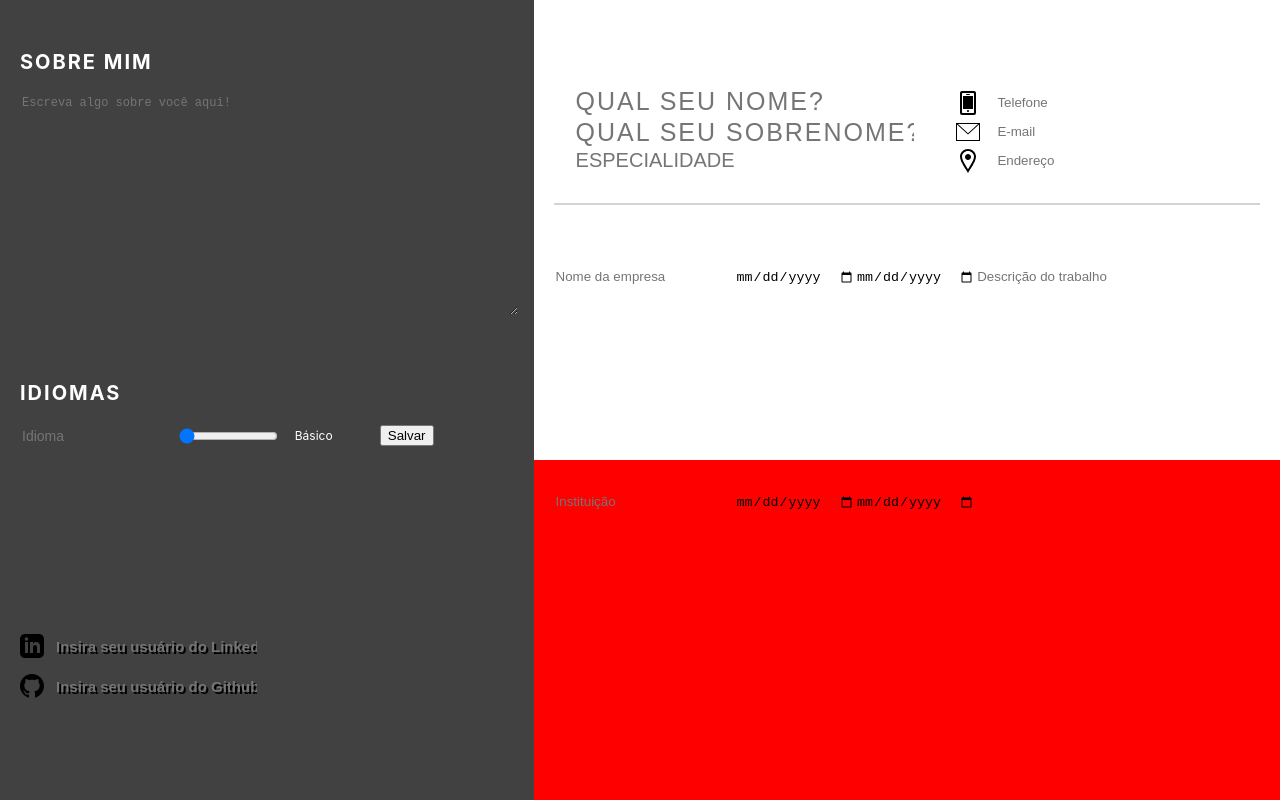
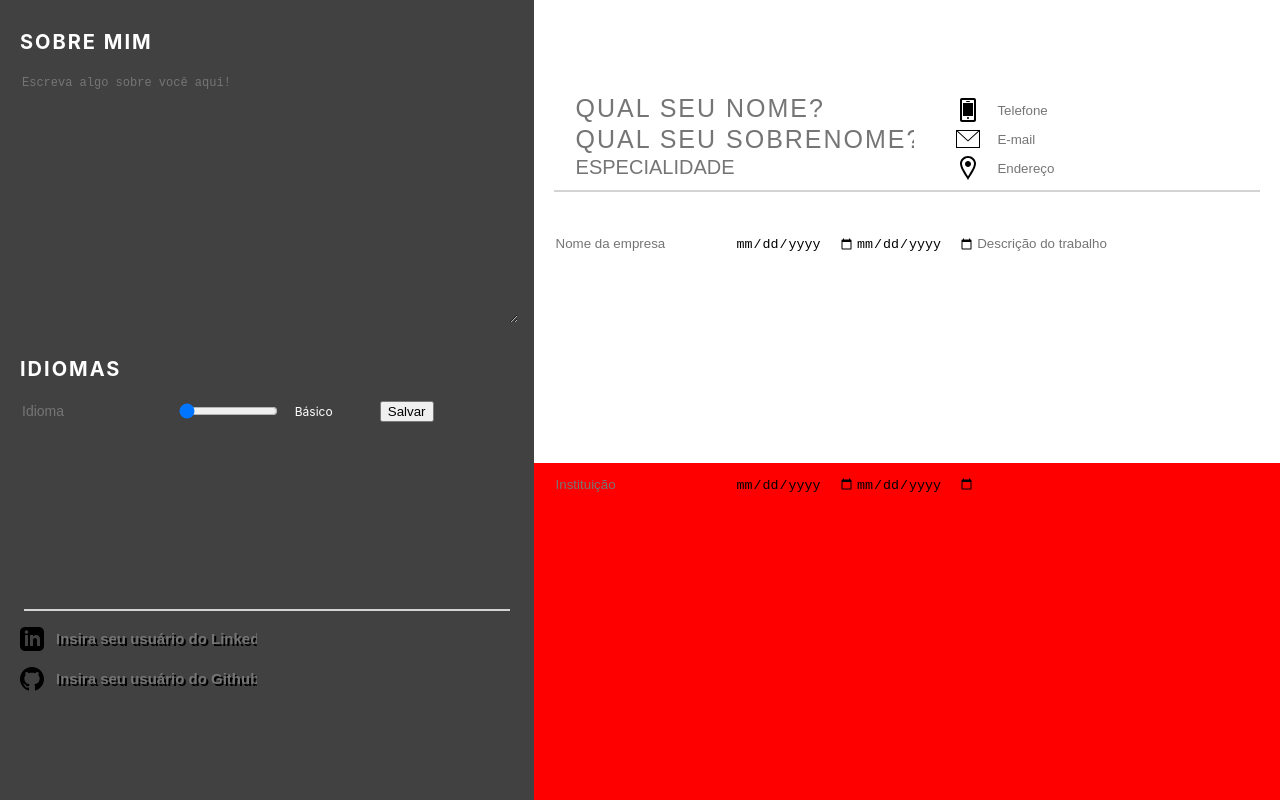
Before and after one commit to gukenji/cv-project, a React (Create React App) app: page / in a window 1280 px wide. Built offline with nearby package versions, Linux system fonts and the light colour scheme.

Commit message:
minor changes on contacts and name sections

```diff
--- a/src/components/About.js
+++ b/src/components/About.js
@@ -18,6 +18,7 @@ class About extends Component {
         {/* é possivel aumentar ou diminuir o length de acordo com o espaco disponivel? */}
         {/* tentar manter heights fixos para cada seção, porém nâo é o ideal caso a pessoa escreva pouco em About Me ou coloque poucos idiomas */}
         <textarea maxlength="600" placeholder="Escreva algo sobre você aqui!"></textarea>
+        <p className="end-section"></p>
       </div>
     );
   }
--- a/src/components/SocialLinks.js
+++ b/src/components/SocialLinks.js
@@ -23,6 +23,7 @@ class SocialLinks extends Component {
     const { links } = this.state;
     return (
       <div className="SocialLinks">
+          <p className="start-section"></p>
           <p><span className="username">{linkedin_svg}<span className="link hidden">www.linkedin.com/</span><input onChange={(e) => this.showLink(e)} className="link" type='text' id='linkedin' placeholder='Insira seu usuário do Linkedin' /></span></p>
           <p><span className="username">{github_svg}<span className="link hidden">www.github.com/</span><input onChange={(e) => this.showLink(e)} className="link" type='text' id='github' placeholder='Insira seu usuário do Github' /></span></p>
       </div>
--- a/src/style/About.css
+++ b/src/style/About.css
@@ -18,3 +18,8 @@
   border: none;
   font-size: 12px;
 }
+
+.end-section {
+  margin: 0 4px;
+  border-bottom: 2px solid lightgray;
+}
--- a/src/style/App.css
+++ b/src/style/App.css
@@ -22,13 +22,15 @@ body,
 .ProfessionalExperience,
 .Languages,
 .SocialLinks {
-  padding: 30px 20px;
+  padding: 10px 20px;
 }
 
 input {
   background-color: transparent;
   border: none;
 }
+
+
 
 @media (prefers-reduced-motion: no-preference) {
   .App-logo {
--- a/src/style/SocialLinks.css
+++ b/src/style/SocialLinks.css
@@ -22,3 +22,8 @@ svg {
 .hidden {
   display: none;
 }
+
+.start-section {
+  margin: 0 4px;
+  border-bottom: 2px solid lightgray;
+}
```
